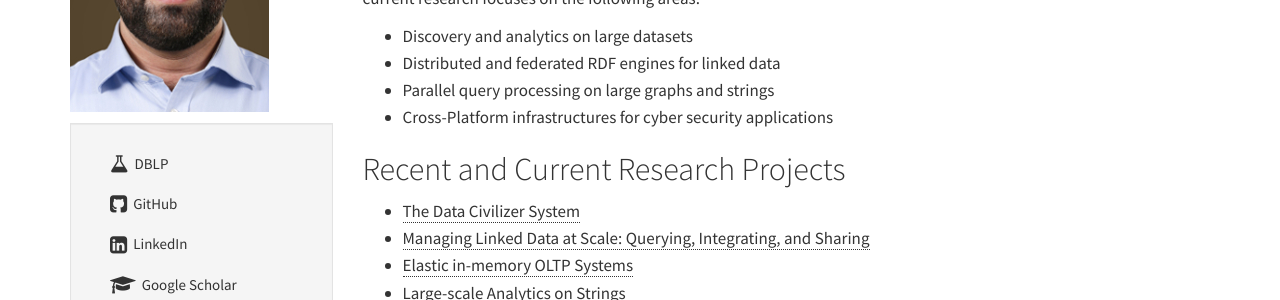
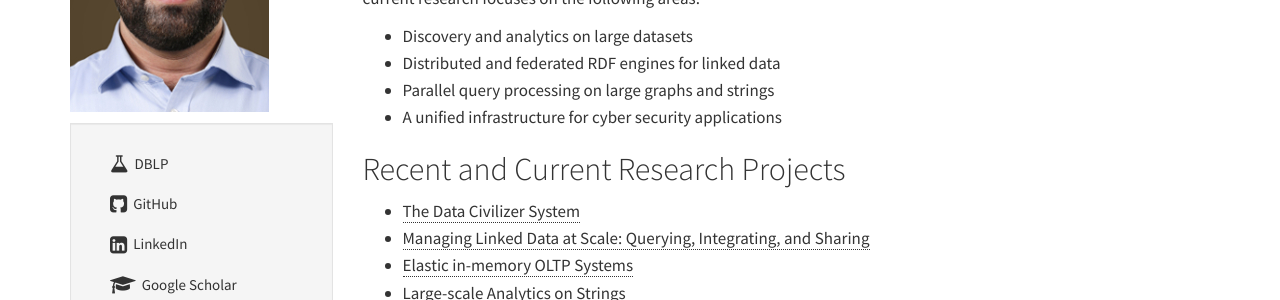
Before and after one commit to mansoure/mansoure.github.io, a Jekyll site: the page built from index.md, in a window 1280 px wide and 1036 px high. Shown: the part 214-514 px from the top of the window. Built offline with Jekyll 4.4.1, drawn with Linux system fonts in a browser that asks for light colours; comment, search, counter and statistics services are not loaded.

Commit message:
reseaerch interests

```diff
--- a/index.md
+++ b/index.md
@@ -10,7 +10,7 @@ My research interests are in the broad areas of parallel/distributed systems, da
 - Discovery and analytics on large datasets
 - Distributed and federated RDF engines for linked data
 - Parallel query processing on large graphs and strings
-- Cross-Platform infrastructures for cyber security applications
+- A unified infrastructure for cyber security applications
 
 
 ## Recent and Current Research Projects
```
